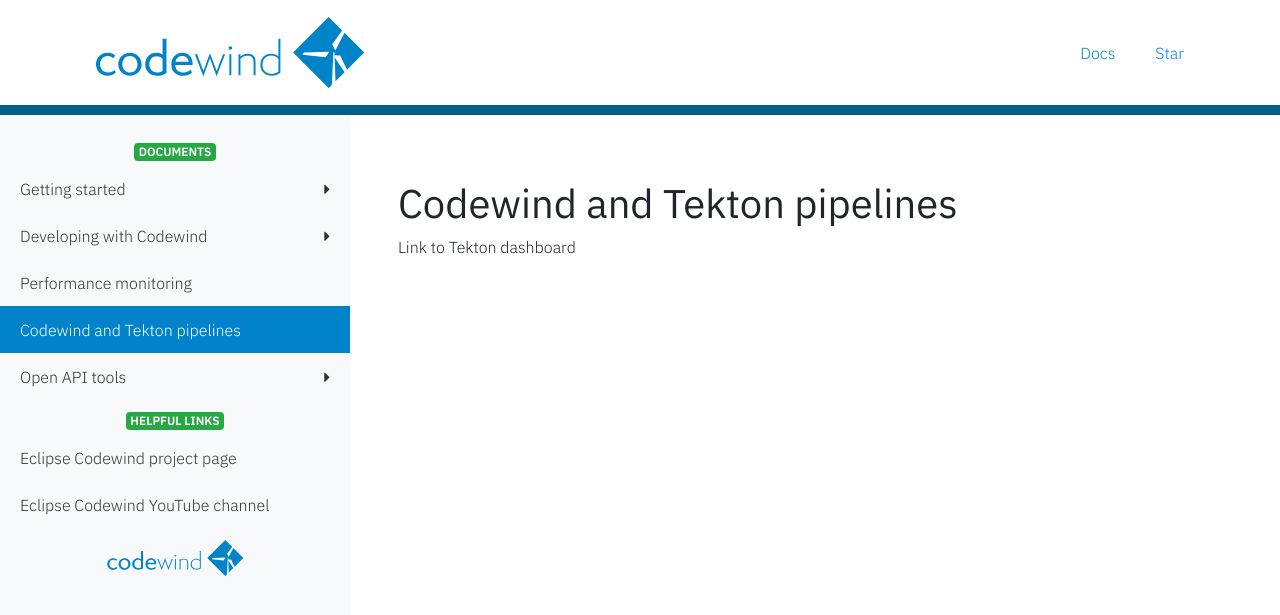
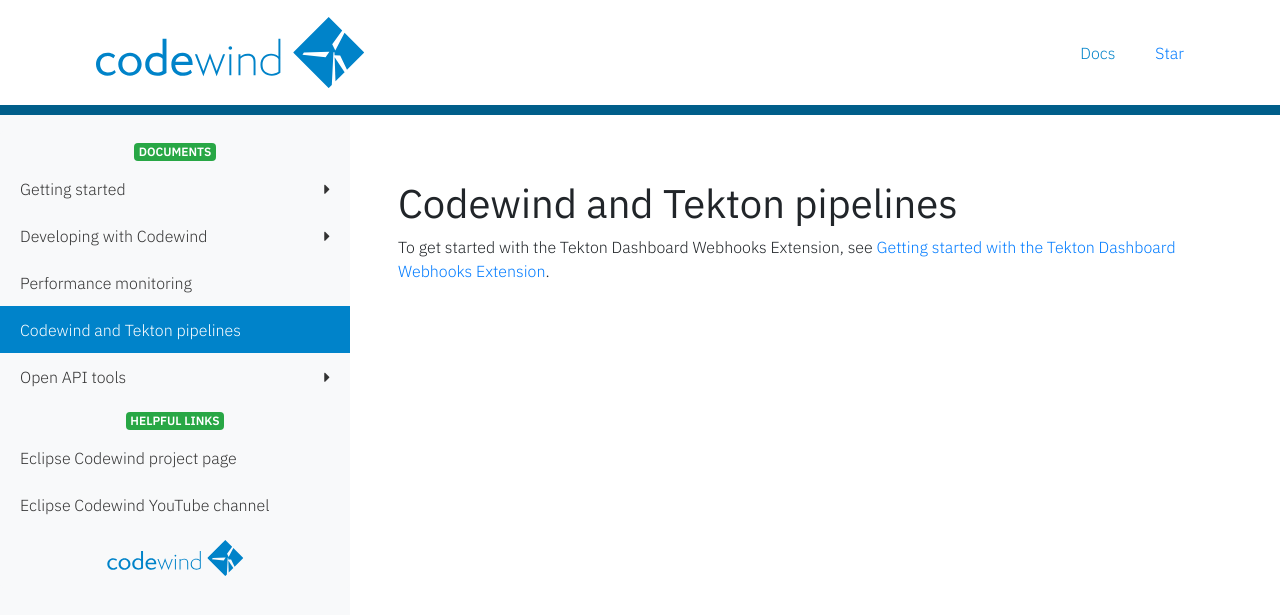
Before and after one commit to eclipse-archived/codewind-docs, a Jekyll site: the page built from docs/_documentations/codewindandtektonpipelines.md, in a window 1280 px wide and 900 px high. Shown: the top 615 px of the window. Built offline with Jekyll 4.4.1, drawn with Linux system fonts in a browser that asks for light colours; nearby versions of some CDN libraries.

Commit message:
Add intro text and link for Tekton
Signed-off-by: micgibso <micgibso@uk.ibm.com>

```diff
--- a/docs/_documentations/codewindandtektonpipelines.md
+++ b/docs/_documentations/codewindandtektonpipelines.md
@@ -1,8 +1,8 @@
 ---
 layout: docs
 title: Codewind and Tekton pipelines
-description: How to work with Tekton pipelines
-keywords: install, run, open, import, show, restart, edit, build, logs, tools, eclipse, Tekton pipelines
+description: Getting started with Tekton pipelines
+keywords: tools, Tekton pipelines, getting started with the Tekton Dashboard Webhooks Extension, Tekton
 duration: 1 minute
 permalink: codewindandtektonpipelines
 type: document
@@ -12,4 +12,4 @@ parent: mdteclipseoverview
 
 # Codewind and Tekton pipelines
 
-Link to Tekton dashboard
+To get started with the Tekton Dashboard Webhooks Extension, see [Getting started with the Tekton Dashboard Webhooks Extension](https://github.com/tektoncd/experimental/blob/master/webhooks-extension/docs/GettingStarted.md).
```
